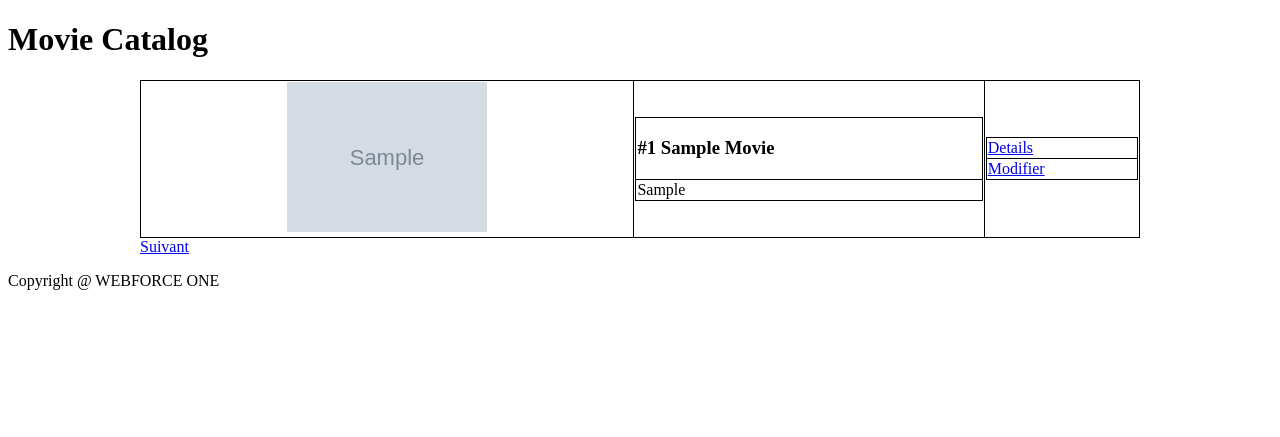
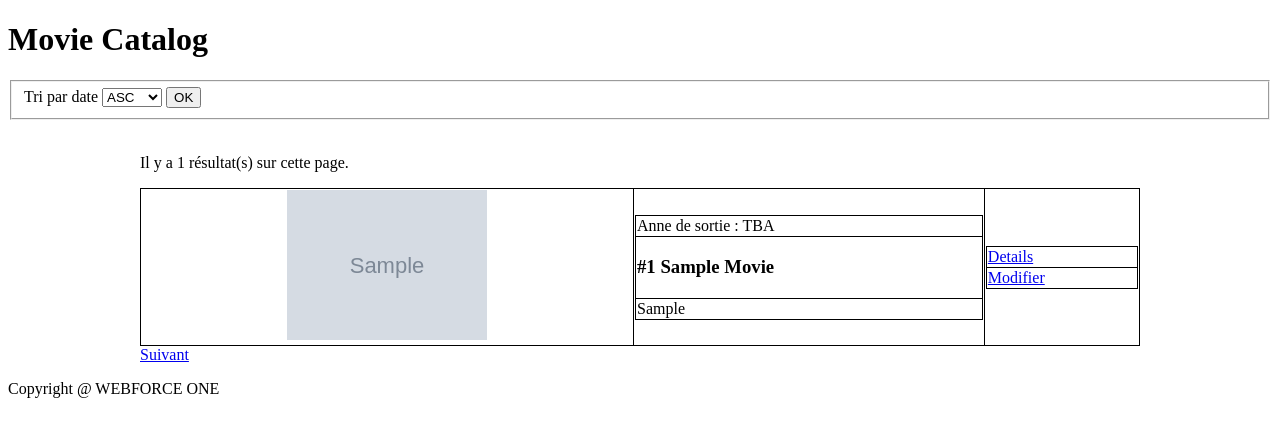
Before and after one commit to flepp/webforceOne, a PHP site: page /movie_catalog.php in a window 1280 px wide. Shown: the part 26-463 px from the top of the page. Run offline with PHP 8.4, Linux system fonts and the light colour scheme; tables that the repository leaves empty hold one stand-in row (values such as "Sample post"); grey boxes marked "Sample" are stand-in pictures.

Commit message:
catalog sort done

```diff
--- a/inc/movie_catalog_view.php
+++ b/inc/movie_catalog_view.php
@@ -1,13 +1,32 @@
 <h1>Movie Catalog</h1>
 
+<section>
+	<form action="" method="get">
+		<fieldset>
+			<span>Tri par date</span>
+			<select name="tri_date">
+				<option value="ASC">ASC</option>
+				<option value="DESC" <?= $dateMaj == 'DESC' ? ' selected="selected"' : '' ?> >DESC</option>
+			</select>
+			<input type="submit" value="OK" />
+		</fieldset>
+	</form>
+	<br />
+</section>
+
 <div class="container">
+
+	<p> Il y a <?php echo count($movieList); ?> résultat(s) sur cette page.</p>
+
 	<table>
 	<?php foreach ($movieList as $key => $value): ?>
-
 		<tr>
 			<td class="img-container"> <img src="<?= $value['mov_image']?>" alt=""> </td>
 			<td>
 				<table>
+					<tr>
+						<td> Anne de sortie : TBA</td>
+					</tr>
 					<tr>
 						<td>
 							<h3>
@@ -31,7 +50,6 @@
 				</table>
 			</td>
 		</tr>
-
 	<?php endforeach ?>
 	</table>
 	<?php
--- a/movie_catalog.php
+++ b/movie_catalog.php
@@ -1,6 +1,8 @@
+<?php
 
-<?php
 	require 'inc/db.php';
+
+	$movieList = array();
 
 	$nbPerPage = 4;
 	$currentOff = 0;
@@ -11,6 +13,7 @@
 		$currentPage = intval($_GET['page']);
 		$currentOff = ($currentPage-1) * $nbPerPage;
 	}
+
 
 	$sql = '
 			SELECT
@@ -29,20 +32,28 @@
 			category ON category.cat_id = movie.cat_id
 		LEFT OUTER JOIN
 			storage ON storage.sto_id = movie.sto_id
-		LIMIT
-			:offset,:nbPerPage
+
 		'
 		;
 
+		$dateMaj = isset($_GET['tri_date']) ? $_GET['tri_date'] : '';
+
+		if (!empty($dateMaj)) {
+
+			$sql .= " ORDER BY mov_date_update ".$dateMaj;
+
+		}
+
+		$sql.=' LIMIT :offset,:nbPerPage';
+
 		$pdoStatement = $pdo->prepare($sql);
 
+		$pdoStatement->bindValue(':offset', $currentOff, PDO::PARAM_INT);
 		$pdoStatement->bindValue(':nbPerPage',$nbPerPage, PDO::PARAM_INT);
-
-		$pdoStatement->bindValue(':offset', $currentOff, PDO::PARAM_INT);
 
 		if($pdoStatement->execute() === false){
 
-			print_r($pdo->errorInfo());
+			print_r($pdoStatement->errorInfo());
 		}
 
 		else if ($pdoStatement->rowCount() > 0){
@@ -50,6 +61,7 @@
 			$movieList = $pdoStatement->fetchAll();
 		}
 
+
  	require 'inc/header.php';
  	require 'inc/menu.php';
 	require 'inc/movie_catalog_view.php';
```
